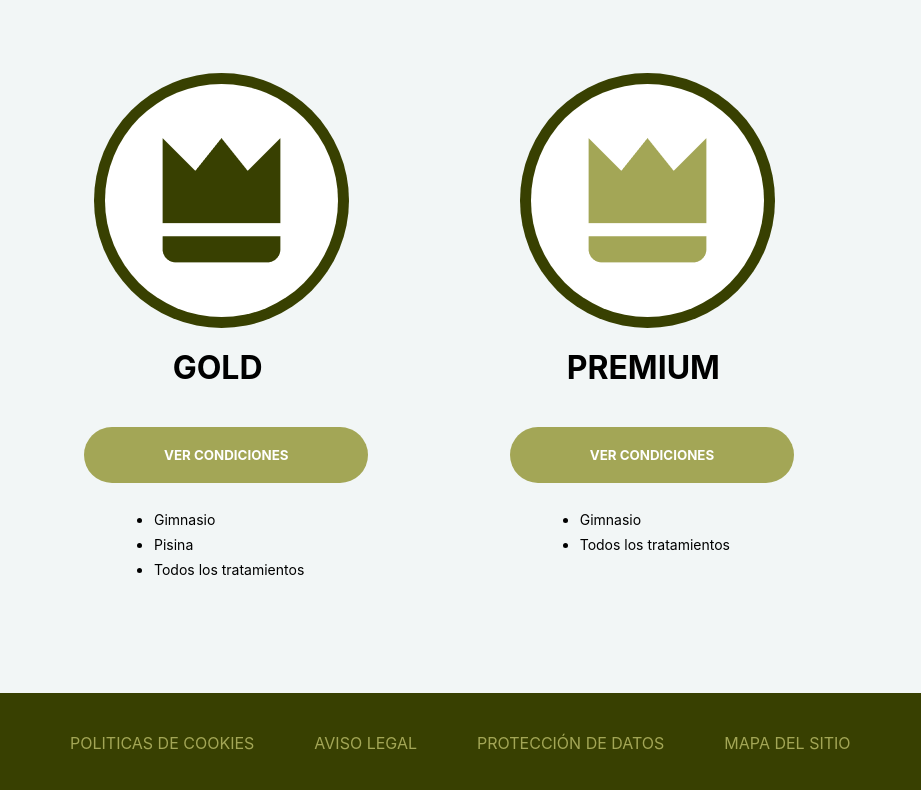
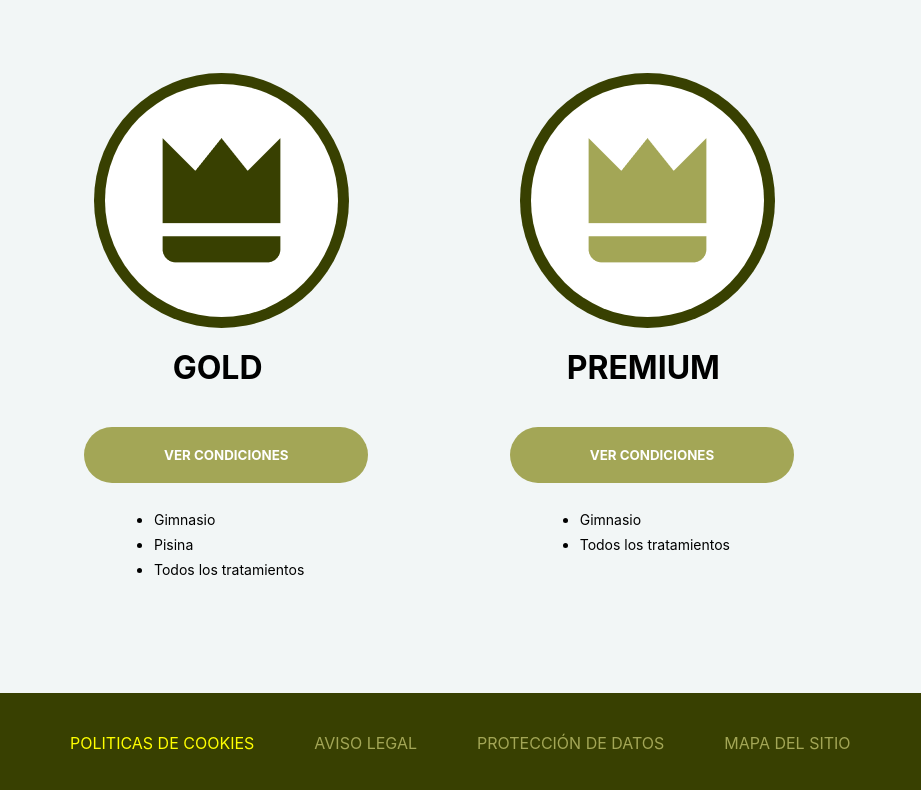
Before and after one commit to Nathaly07/nathaly07.github.io, a plain HTML site: page index.html in a window 1280 px wide. In both pictures the pointer is over the link "POLITICAS DE COOKIES". Shown: the part 2110-2900 px from the top of the page, 0-921 px from the left. Drawn offline with Linux system fonts and the light colour scheme.

Commit message:
Agregar hover en el pie de pagina

```diff
--- a/css/estilo.css
+++ b/css/estilo.css
@@ -211,6 +211,9 @@ footer{
     display: flex;
     justify-content: space-between;
 }
+
+#politicas ul li a:hover{color: #FFFF00;}
+
 #politicas ul{
     list-style-type: none;
     display: inline-flex;
```
Also changed, not shown: index.html (+4 -4 lines).
